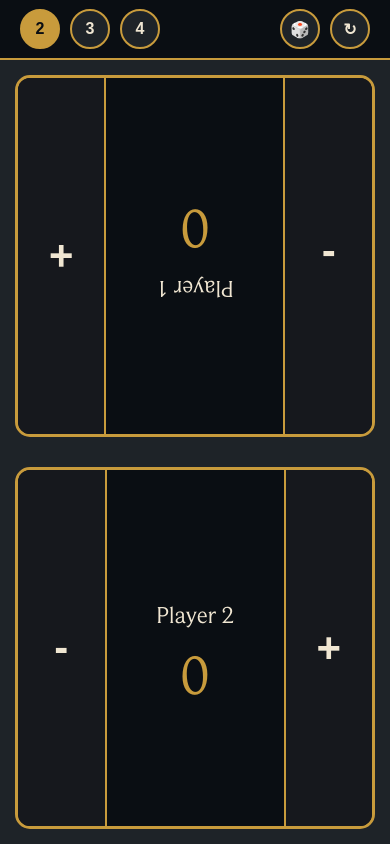
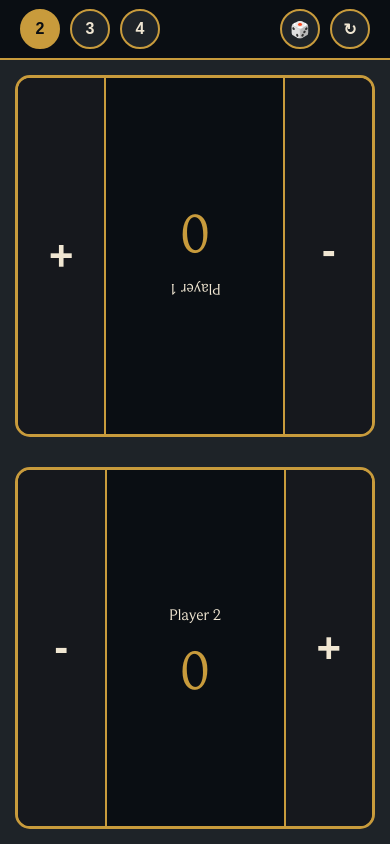
Before and after one commit to abalbanyan/riftbound-counter, a website built with Vite: page src/index.html in a window 390 px wide. Built offline with nearby package versions, Linux system fonts and the light colour scheme.

Commit message:
reduce font size of player name on mobile, reduce padding on wrapper

```diff
--- a/src/styles.css
+++ b/src/styles.css
@@ -278,7 +278,7 @@ body {
   }
 
   .player-name {
-    font-size: 24px;
+    font-size: 16px;
   }
 
   .counter-btn {
@@ -286,6 +286,6 @@ body {
   }
 
   .score-center {
-    padding: 10px;
+    padding: 0;
   }
 }
```
